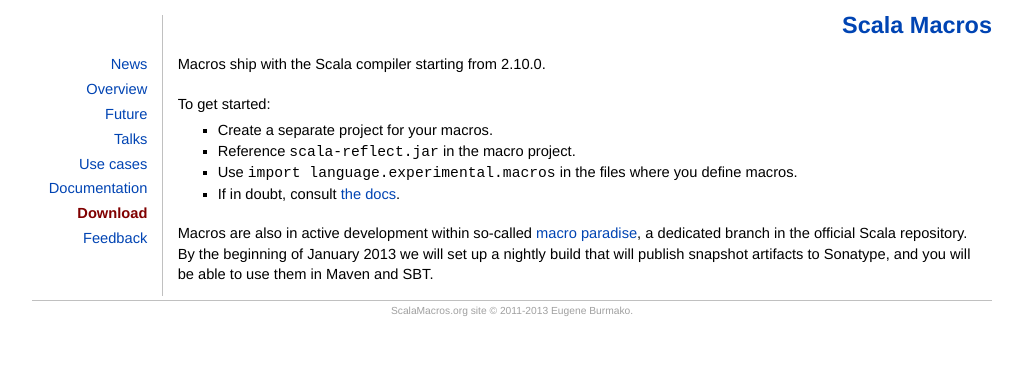
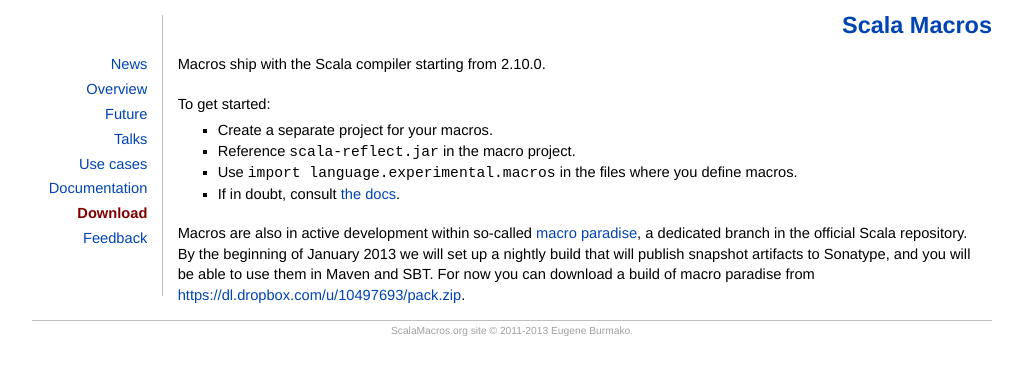
Before and after one commit to scalamacros/scalamacros.github.com, a Jekyll site: the page built from download.html, in a window 1280 px wide. Shown: the top 375 px of the page, without its empty margins (128-1151 px from the left). Built offline with Jekyll 4.4.1, drawn with Linux system fonts in a browser that asks for light colours.

Commit message:
temporary download link for a macro paradise build

```diff
--- a/download.html
+++ b/download.html
@@ -14,4 +14,5 @@
 
 <p>Macros are also in active development within so-called <a href="/talks/2012-12-18-MacroParadise.pdf">macro paradise</a>,
 a dedicated branch in the official Scala repository. By the beginning of January 2013 we will set up a nightly build
-that will publish snapshot artifacts to Sonatype, and you will be able to use them in Maven and SBT.</p>
+that will publish snapshot artifacts to Sonatype, and you will be able to use them in Maven and SBT. For now you can download
+a build of macro paradise from <a href="https://dl.dropbox.com/u/10497693/pack.zip">https://dl.dropbox.com/u/10497693/pack.zip</a>.</p>
```
